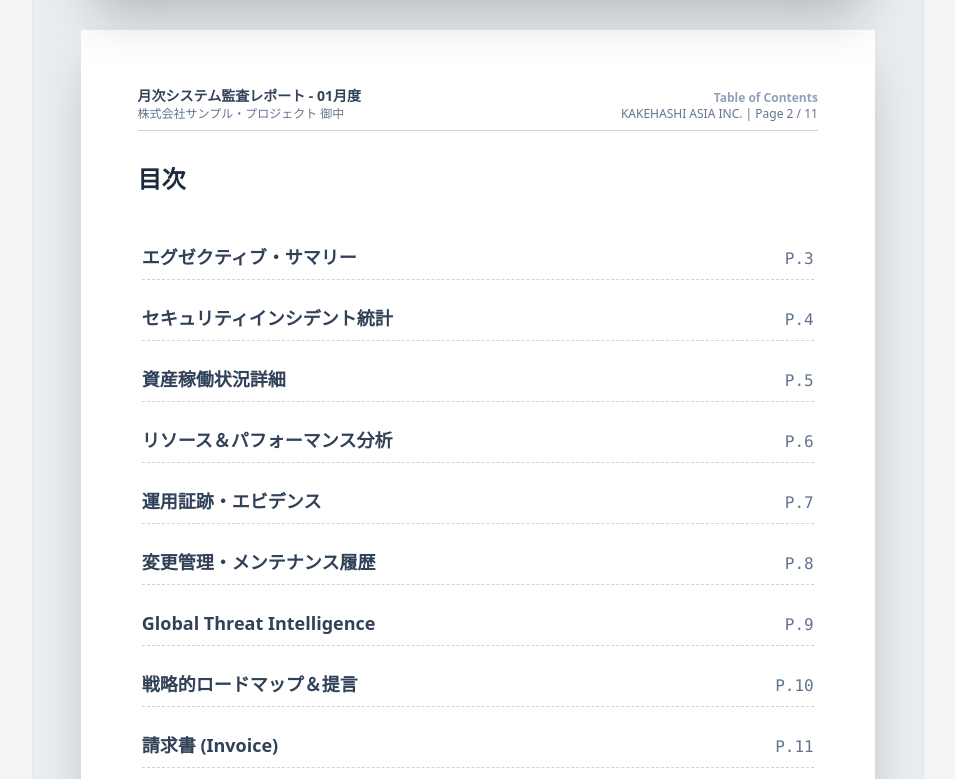
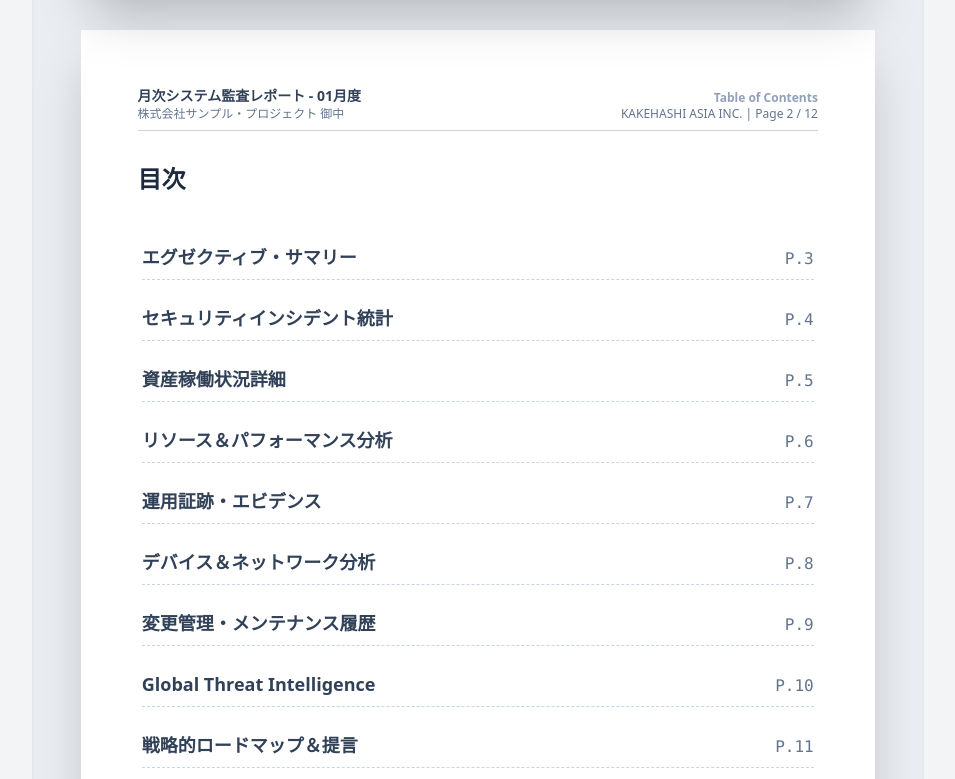
Before and after one commit to WELVIA/report-generator, a React (Vite) app: page / in a window 1280 px wide. Shown: the part 1261-2040 px from the top of the page, without its empty margins (324-1279 px from the left). Built offline with nearby package versions, Linux system fonts and the light colour scheme.

Commit message:
Update ReportGenerator.tsx

```diff
--- a/src/ReportGenerator.tsx
+++ b/src/ReportGenerator.tsx
@@ -154,7 +154,6 @@ const buildInitialData = (): ReportData => {
     news: [
       { id: 'n1', title: 'スマートフォンの位置情報を悪用した標的型攻撃', date: '2025/12/20', source: 'Global Cyber Security Watch', content: '一般的な商用OSの脆弱性を突き、位置情報やマイク音声を盗聴するスパイウェアが確認されています。特定の企業幹部を狙うケースが増加傾向にあります。', impact: '【貴社への影響】貴社採用の「Re:Veil (GrapheneOS)」は、OSレベルでトラッキング防止機能が強化されており、当該スパイウェアの影響を受けません。' },
       { id: 'n2', title: 'ランサムウェアによるNAS機器への攻撃激化', date: '2025/12/15', source: 'TechDefense Report', content: '未修正の脆弱性を放置したNAS機器がランサムウェアに感染し、バックアップデータごと暗号化される被害が多発しています。', impact: '【貴社への影響】「Re:NAS」はDebianベースの堅牢化設定に加え、定期的な自動アップデートが適用されており、脆弱性は解消済みです。' },
-      { id: 'n3', title: 'Webサイト改ざん攻撃のトレンド変化', date: '2025/12/10', source: 'WebSec Journal', content: 'CMSのプラグイン脆弱性を狙ったWebサイト改ざん攻撃が増えています。見た目は変わらずとも、閲覧者にマルウェアを配布するサイトに書き換えられる事例です。', impact: '【貴社への影響】貴社HPは簡易構成（静的サイト中心）で運用されており、攻撃対象となる動的プラグインを使用していないため、リスクは極めて限定的です。' },
     ],
     changes: [
       { id: '1', date: '05/10', type: '定期メンテ', content: 'Re:NAS セキュリティパッチ適用 (Debian Security Update)', result: '完了', owner: '山田' },
@@ -573,7 +572,7 @@ export default function ReportGenerator() {
     return { subtotal, tax, total: subtotal + tax };
   }, [data.invoice]);
 
-  const totalPages = 11;
+  const totalPages = 12;
 
   // ============================================================
   // RENDER
@@ -1033,9 +1032,9 @@ export default function ReportGenerator() {
               {[
                 { p: 3, t: 'エグゼクティブ・サマリー' }, { p: 4, t: 'セキュリティインシデント統計' },
                 { p: 5, t: '資産稼働状況詳細' }, { p: 6, t: 'リソース＆パフォーマンス分析' },
-                { p: 7, t: '運用証跡・エビデンス' }, { p: 8, t: '変更管理・メンテナンス履歴' },
-                { p: 9, t: 'Global Threat Intelligence' }, { p: 10, t: '戦略的ロードマップ＆提言' },
-                { p: 11, t: '請求書 (Invoice)' },
+                { p: 7, t: '運用証跡・エビデンス' }, { p: 8, t: 'デバイス＆ネットワーク分析' },
+                { p: 9, t: '変更管理・メンテナンス履歴' }, { p: 10, t: 'Global Threat Intelligence' },
+                { p: 11, t: '戦略的ロードマップ＆提言' }, { p: 12, t: '請求書 (Invoice)' },
               ].map(item => (
                 <div key={item.p} className="flex items-baseline border-b border-dashed border-slate-300 pb-2">
                   <span className="text-lg font-bold text-slate-700">{item.t}</span>
@@ -1172,10 +1171,14 @@ export default function ReportGenerator() {
                 </div>
               ))}
             </div>
+          </div>
+          <div className="page-break" />
 
-            {/* Device & Network Analysis */}
-            <div className="mt-8 space-y-4">
-              <h3 className="text-sm font-bold text-slate-500 uppercase border-b border-slate-200 pb-2">Device & Network Analysis</h3>
+          {/* P.8 Device & Network Analysis + Evidence Images */}
+          <div className="report-page bg-white shadow-2xl mx-auto mb-8 print:mb-0 print:shadow-none p-[15mm]">
+            <PageHeader meta={data.meta} pageNum={8} totalPages={totalPages} title="Device & Network Analysis" />
+            <SectionHeader number="5-2" title="デバイス＆ネットワーク分析" subTitle="Device Integrity & Network Status" />
+            <div className="space-y-4 mb-8">
               <div className="flex gap-4 p-4 border border-slate-200 rounded-lg shadow-sm break-inside-avoid">
                 <div className="bg-teal-100 p-4 rounded flex items-center justify-center text-teal-600 w-16 h-16 shrink-0"><Smartphone size={24} /></div>
                 <div className="flex-grow">
@@ -1191,9 +1194,8 @@ export default function ReportGenerator() {
                 </div>
               </div>
             </div>
-
             {/* Evidence Images */}
-            <div className="mt-8 p-6 border-2 border-dashed border-slate-300 rounded-lg bg-slate-50">
+            <div className="p-6 border-2 border-dashed border-slate-300 rounded-lg bg-slate-50">
               {data.evidenceImages.length > 0 ? (
                 <div className="grid grid-cols-2 gap-4">
                   {data.evidenceImages.map((img, idx) => (
@@ -1213,9 +1215,9 @@ export default function ReportGenerator() {
           </div>
           <div className="page-break" />
 
-          {/* P.8 Changes */}
+          {/* P.9 Changes */}
           <div className="report-page bg-white shadow-2xl mx-auto mb-8 print:mb-0 print:shadow-none p-[15mm]">
-            <PageHeader meta={data.meta} pageNum={8} totalPages={totalPages} title="Change Management" />
+            <PageHeader meta={data.meta} pageNum={9} totalPages={totalPages} title="Change Management" />
             <SectionHeader number="6" title="変更管理・メンテナンス履歴" subTitle="System Audit Log" />
             <div className="overflow-hidden rounded-lg border border-slate-200 shadow-sm">
               <table className="w-full text-left text-sm">
@@ -1247,9 +1249,9 @@ export default function ReportGenerator() {
           </div>
           <div className="page-break" />
 
-          {/* P.9 Intelligence */}
+          {/* P.10 Intelligence */}
           <div className="report-page bg-white shadow-2xl mx-auto mb-8 print:mb-0 print:shadow-none p-[15mm]">
-            <PageHeader meta={data.meta} pageNum={9} totalPages={totalPages} title="Global Intelligence" />
+            <PageHeader meta={data.meta} pageNum={10} totalPages={totalPages} title="Global Intelligence" />
             <SectionHeader number="7" title="Global Security Intelligence" subTitle="Threat Trends & Risk Analysis" />
             <div className="space-y-6">
               {data.news.map(item => (
@@ -1272,10 +1274,10 @@ export default function ReportGenerator() {
           </div>
           <div className="page-break" />
 
-          {/* P.10 Roadmap */}
+          {/* P.11 Roadmap */}
           <div className="report-page bg-white shadow-2xl mx-auto mb-8 print:mb-0 print:shadow-none p-[15mm] flex flex-col justify-between min-h-[297mm]">
             <div>
-              <PageHeader meta={data.meta} pageNum={10} totalPages={totalPages} title="Strategic Roadmap" />
+              <PageHeader meta={data.meta} pageNum={11} totalPages={totalPages} title="Strategic Roadmap" />
               <SectionHeader number="8" title="戦略的ロードマップ＆提言" subTitle="Future Strategy & Recommendations" />
               <div className="mb-10">
                 <div className="flex items-center gap-2 mb-4"><List className="w-5 h-5 text-slate-400" /><h3 className="text-sm font-bold text-slate-500 uppercase">Next Month's Focus</h3></div>
@@ -1293,10 +1295,9 @@ export default function ReportGenerator() {
           </div>
           <div className="page-break" />
 
-          {/* P.11 Invoice */}
+          {/* P.12 Invoice */}
           <div className="report-page bg-white shadow-2xl mx-auto mb-8 print:mb-0 print:shadow-none p-[13mm] flex flex-col min-h-[297mm] text-slate-800">
-            <div className="flex justify-between items-start border-b-4 border-slate-800 pb-6 mb-8">
-              <div>
+            <div className="flex justify-between items-start border-b-4 border-slate-800 pb-6 mb-8">              <div>
                 <div className="text-4xl font-black text-slate-900 tracking-tight mb-2">INVOICE</div>
                 <div className="text-xs text-slate-500 font-bold uppercase tracking-widest">{data.meta.companyName}</div>
               </div>
```
